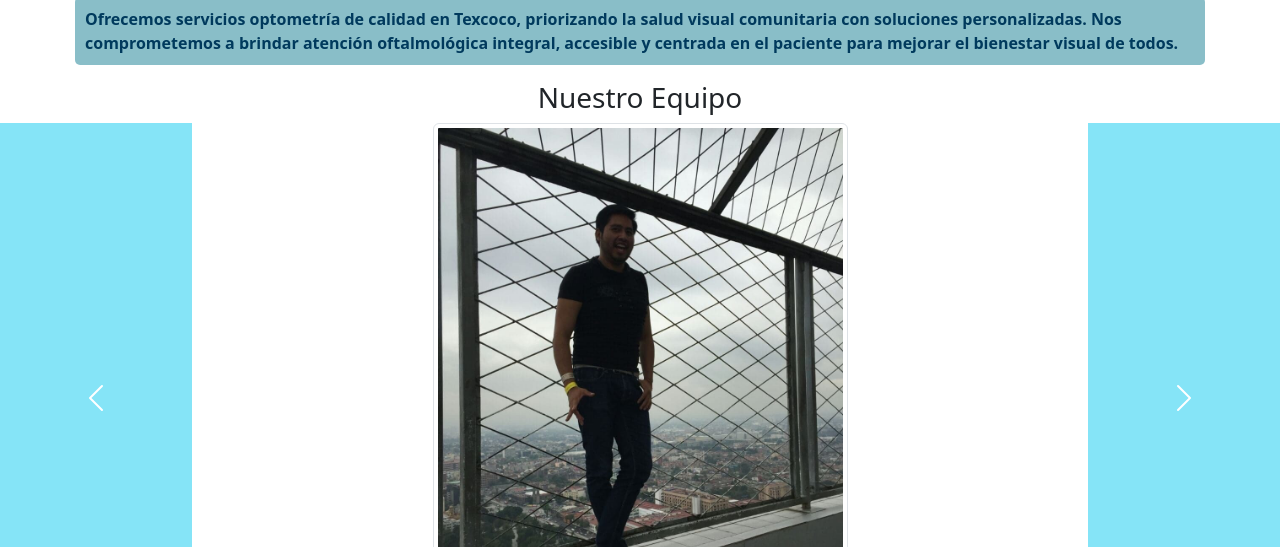
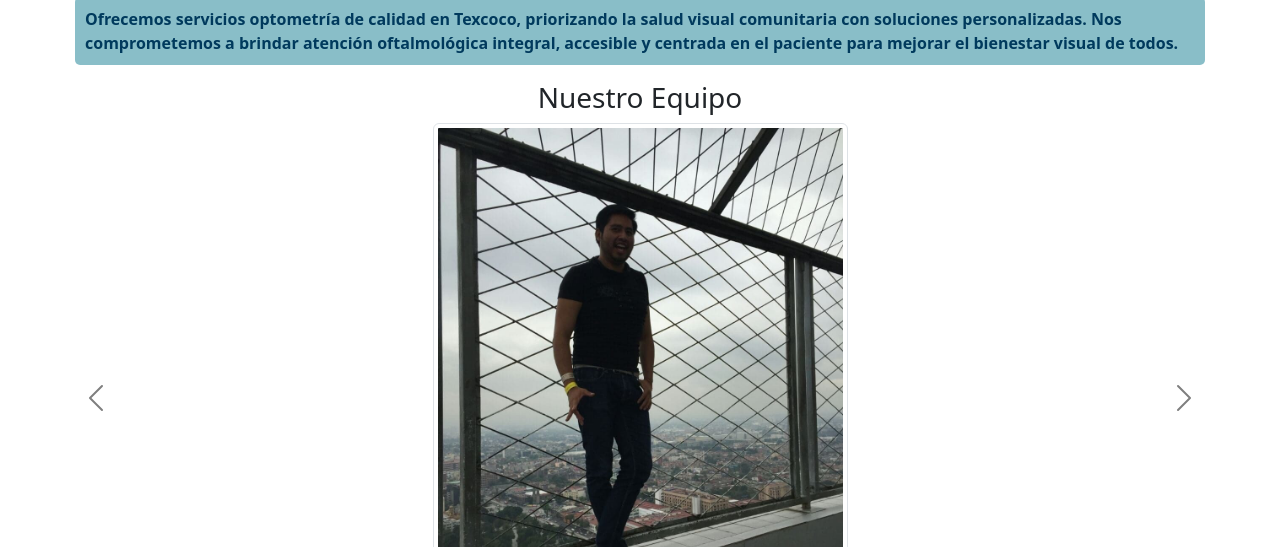
Before and after one commit to AlejandroMontoyaT/project_salud_y_vida, a website built with Vite: page src/pages/pag-nosotros.html in a window 1280 px wide. Shown: the part 715-1262 px from the top of the page. Built offline with nearby package versions, Linux system fonts and the light colour scheme.

```diff
--- a/src/pages/pag-nosotros.html
+++ b/src/pages/pag-nosotros.html
@@ -117,12 +117,12 @@
         <div class="carousel-inner">
           <div id="card-personal"></div>
         </div>
-        <button class="carousel-control-prev bg-info" type="button" data-bs-target="#carouselExampleCaptions" data-bs-slide="prev">
-          <span class="carousel-control-prev-icon" aria-hidden="true"></span>
+        <button class="carousel-control-prev" type="button" data-bs-target="#carouselExampleCaptions" data-bs-slide="prev">
+          <span class="carousel-control-prev-icon" aria-hidden="true" style="background-color:black; filter: invert(100%);"></span>
           <span class="visually-hidden">Previous</span>
         </button>
-        <button class="carousel-control-next bg-info" type="button" data-bs-target="#carouselExampleCaptions" data-bs-slide="next">
-          <span class="carousel-control-next-icon" aria-hidden="true"></span>
+        <button class="carousel-control-next" type="button" data-bs-target="#carouselExampleCaptions" data-bs-slide="next">
+          <span class="carousel-control-next-icon" aria-hidden="true" style="background-color:black; filter: invert(100%);"></span>
           <span class="visually-hidden">Next</span>
         </button>
       </div>
--- a/src/styles/nosotros.css
+++ /dev/null
@@ -1,3 +0,0 @@
-#img-personal{
-  height:550px;
-}
```
Also changed, not shown: index.html (+2 -5 lines), src/pages/sucursal.html (+1 -1 lines).
